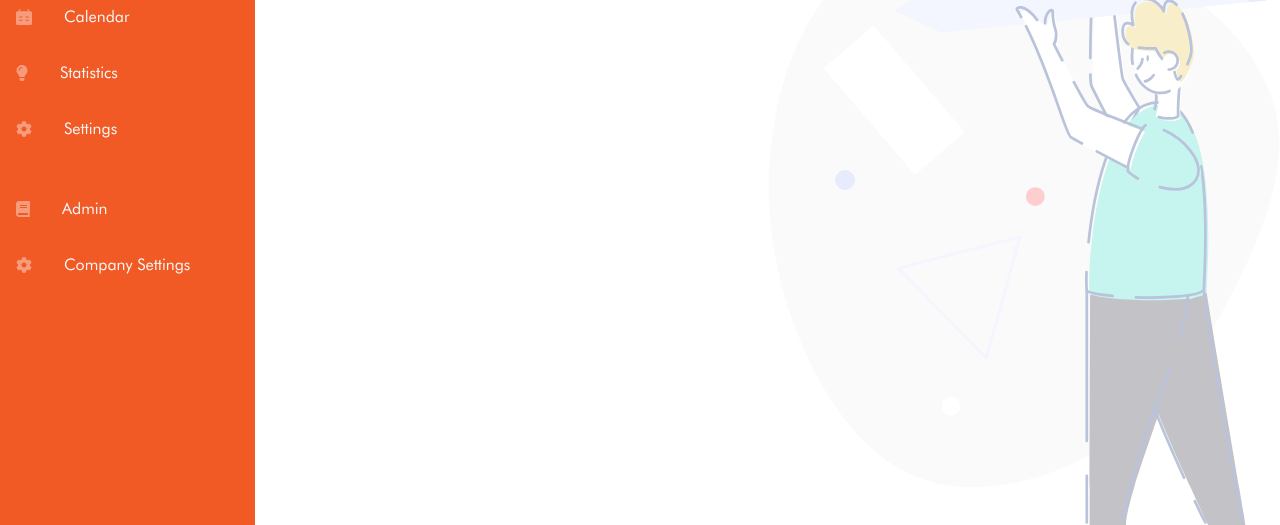
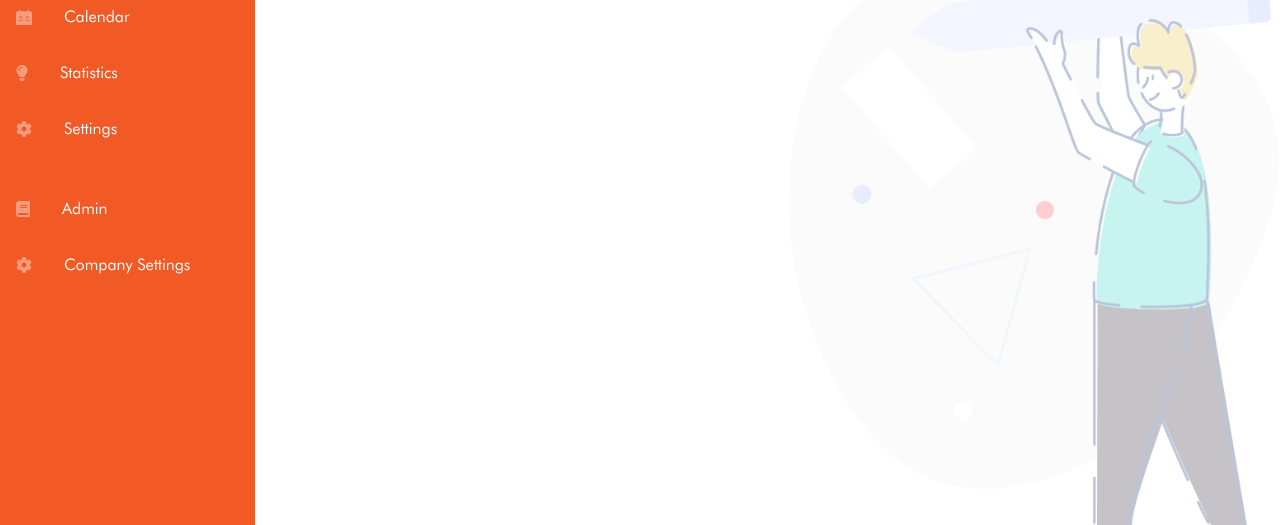
Before and after one commit to stefan9000/badsistems-dashboard-bootstrap, a plain HTML site: page index.html in a window 1280 px wide. Shown: the part 275-800 px from the top of the page. Drawn offline with Linux system fonts and the light colour scheme; no server answers; files whose address does not match are found by name.

Commit message:
Background image changed to png

```diff
--- a/assets/css/style.scss
+++ b/assets/css/style.scss
@@ -144,10 +144,10 @@ body {
     padding-left: 2rem;
     height: 100vh;
     overflow-y: auto;
-    background-image: url('/assets/svgs/illustration.svg');
+    background-image: url('../../assets/images/illustration.png');
     background-position: bottom right;
     background-repeat: no-repeat;
-    background-size: 50% 73%;
+    background-size: auto 70%;
     @media (max-width: 480px) {
         padding-left: 1rem;
         background-image: unset;
```
Also changed, not shown: assets/css/style.css, assets/images/illustration.png (added), 1 other file.
